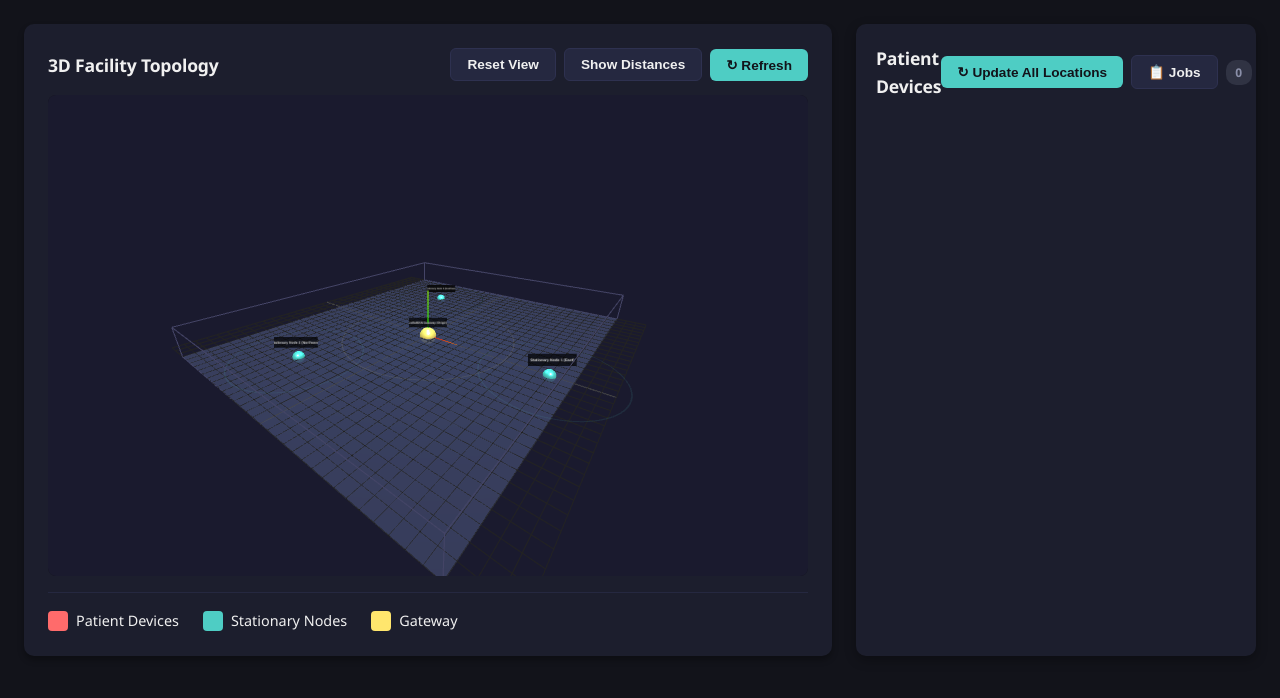
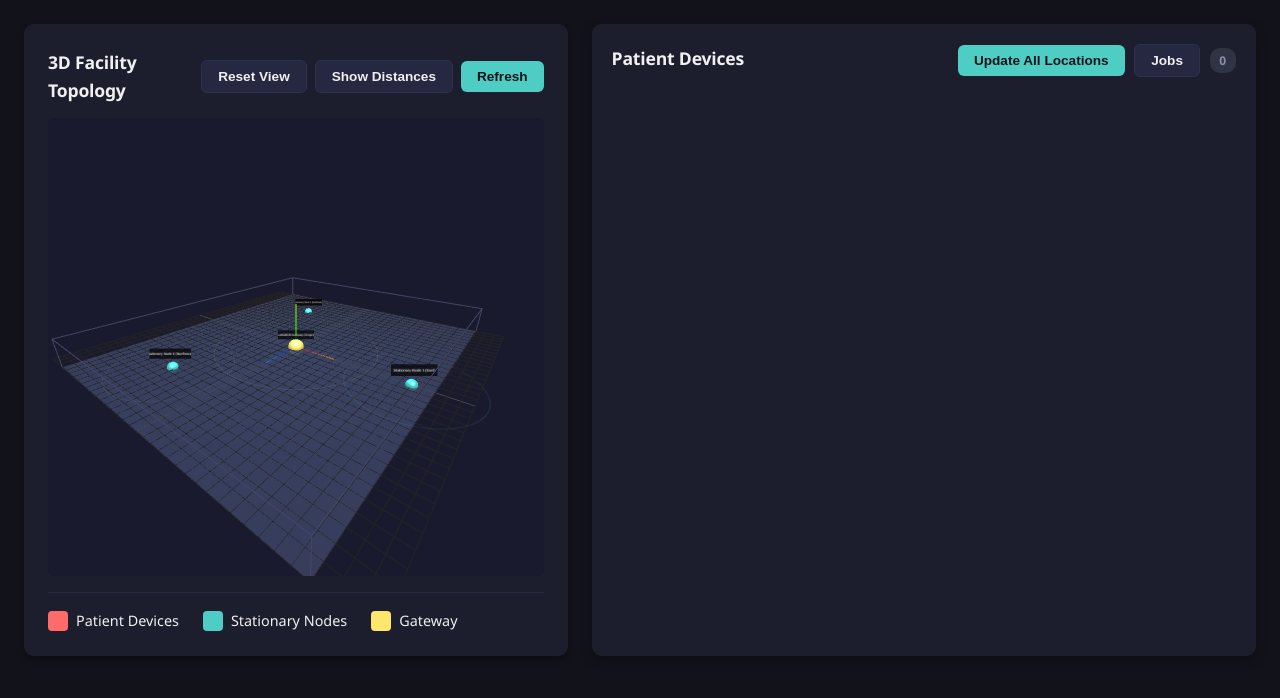
Before and after one commit to jczjj/IOT_GRP_26, a Flask app: page / in a window 1280 px wide. Shown: the part 102-800 px from the top of the page. Run offline with Flask 3, Linux system fonts and the light colour scheme; data that the repository does not hold is empty; parts of the project's set-up code (start-up, migrations or seed data) failed here and were passed over.

Commit message:
Update UI 1

```diff
--- a/static/css/style.css
+++ b/static/css/style.css
@@ -65,7 +65,7 @@ header p {
 /* Main Content Layout */
 .main-content {
     display: grid;
-    grid-template-columns: 1fr 400px;
+    grid-template-columns: minmax(0, 0.9fr) minmax(540px, 1.1fr);
     gap: 1.5rem;
     padding: 1.5rem;
     height: calc(100vh - 120px);
@@ -99,6 +99,23 @@ header p {
     display: flex;
     align-items: center;
     gap: 0.5rem;
+}
+
+.device-panel .panel-header {
+    align-items: flex-start;
+    gap: 1rem;
+}
+
+.device-panel .panel-header h2 {
+    margin-right: auto;
+    white-space: nowrap;
+}
+
+.device-panel .panel-controls {
+    display: flex;
+    justify-content: flex-end;
+    flex-wrap: wrap;
+    gap: 0.6rem;
 }
 
 #canvas-container {
@@ -144,8 +161,8 @@ header p {
 }
 
 .device-list {
-    display: flex;
-    flex-direction: column;
+    display: grid;
+    grid-template-columns: repeat(2, minmax(0, 1fr));
     gap: 0.75rem;
     margin-top: 0.75rem;
 }
@@ -632,6 +649,10 @@ header p {
     .device-panel {
         max-height: 400px;
     }
+
+    .device-list {
+        grid-template-columns: repeat(2, minmax(0, 1fr));
+    }
 }
 
 /* Code and Technical Elements */
@@ -651,6 +672,10 @@ code {
 
 /* Responsive devices */
 @media (max-width: 768px) {
+    .device-list {
+        grid-template-columns: 1fr;
+    }
+
     .detail-grid {
         grid-template-columns: 1fr;
     }
--- a/static/js/dashboard.js
+++ b/static/js/dashboard.js
@@ -303,7 +303,7 @@ async function localizeDeviceIfReady(deviceOrId) {
         const signature = buildRssiSignature(device);
 
         if (data.success) {
-            console.log(`✓ Auto-localized ${deviceId}: (${data.position.x.toFixed(2)}, ${data.position.y.toFixed(2)}, ${data.position.z.toFixed(2)})m`);
+            console.log(`Auto-localized ${deviceId}: (${data.position.x.toFixed(2)}, ${data.position.y.toFixed(2)}, ${data.position.z.toFixed(2)})m`);
             markAutoLocalizationComplete(deviceId, signature);
 
             // If modal is open and showing this device, update it
@@ -345,7 +345,7 @@ function createDeviceCard(device) {
     // Calculate RSSI measurement count
     const rssiCount = getValidRssiCount(device.rssi_readings);
     const localizationReady = hasAllFreshRssi(device.rssi_readings);
-    const readyIndicator = localizationReady ? '✓ Ready' : `${rssiCount}/3`;
+    const readyIndicator = localizationReady ? 'Ready' : `${rssiCount}/3`;
     const readyClass = localizationReady ? 'badge-success' : 'badge-warning';
 
     card.innerHTML = `
@@ -485,7 +485,7 @@ function showDeviceDetails(device) {
                             <span class="badge badge-${localizationReady ? 'success' : 'warning'}">
                                 ${rssiCount}/3
                             </span>
-                            ${localizationReady ? ' ✓ Ready' : ' Need more data'}
+                            ${localizationReady ? ' Ready' : ' Need more data'}
                         </td>
                     </tr>
                 </table>
@@ -681,7 +681,7 @@ function updateModalRSSIAndStatus(device) {
                 // rebuild the table html
                 const tableHtml = `<table class="detail-table">${rows}</table>`;
                 // replace the section's innerHTML but preserve header
-                const header = '<h3>📡 RSSI Readings from Anchors</h3>';
+                const header = '<h3>RSSI Readings from Anchors</h3>';
                 rssiSection.innerHTML = header + tableHtml + (getValidRssiCount(rssiReadings) === 0 ? '<p style="color: #ff9800; padding: 10px;">No RSSI data yet. Trigger location request to collect RSSI readings.</p>' : '');
             }
         }
@@ -1237,10 +1237,10 @@ function getStatusClass(status) {
 }
 
 function getBatteryIcon(level) {
-    if (level >= 75) return '🔋';
-    if (level >= 50) return '🔋';
-    if (level >= 25) return '⚠';
-    return '🪫';
+    if (level >= 75) return 'High';
+    if (level >= 50) return 'Medium';
+    if (level >= 25) return 'Low';
+    return 'Critical';
 }
 
 function getRSSIStrength(rssi) {
@@ -1284,10 +1284,7 @@ function formatTimestamp(timestamp) {
 
 function showToast(message, type = 'info', duration = 3000) {
     const toast = document.getElementById('toast');
-    const icons = { error: '✖', success: '✓', info: 'ℹ', warning: '⚠' };
-    const icon = icons[type] || '';
-    // use innerHTML so we can style the icon separately and keep message readable
-    toast.innerHTML = `<span style="margin-right:8px;font-weight:700">${icon}</span><span>${escapeHtml(String(message))}</span>`;
+    toast.innerHTML = `<span>${escapeHtml(String(message))}</span>`;
     toast.className = `toast toast-${type} show`;
     // log errors to console for easier debugging
     if (type === 'error') console.error('UI Toast Error:', message);
--- a/templates/dashboard.html
+++ b/templates/dashboard.html
@@ -25,7 +25,7 @@
                     <div class="controls">
                         <button id="resetView" class="btn btn-secondary">Reset View</button>
                         <button id="toggleDistances" class="btn btn-secondary">Show Distances</button>
-                        <button id="refreshData" class="btn btn-primary">↻ Refresh</button>
+                        <button id="refreshData" class="btn btn-primary">Refresh</button>
                     </div>
                 </div>
                 <div id="canvas-container"></div>
@@ -50,8 +50,8 @@
                 <div class="panel-header">
                     <h2>Patient Devices</h2>
                     <div class="panel-controls">
-                        <button id="updateAllLocationsBtn" class="btn btn-primary">&#x21bb; Update All Locations</button>
-                        <button id="jobsMenuBtn" class="btn btn-secondary">&#x1F4CB; Jobs</button>
+                        <button id="updateAllLocationsBtn" class="btn btn-primary">Update All Locations</button>
+                        <button id="jobsMenuBtn" class="btn btn-secondary">Jobs</button>
                         <span id="deviceCount" class="badge badge-secondary">0</span>
                     </div>
                 </div>
@@ -70,9 +70,9 @@
                     <!-- Populated by JavaScript -->
                 </div>
                 <div class="modal-actions">
-                    <button id="locateBtn" class="btn btn-primary">&#x1F4CD; Update Location</button>
-                    <button id="requestImageBtn" class="btn btn-success">&#x1F4F7; Request Image</button>
-                    <button id="viewImageBtn" class="btn btn-info" style="display: none;">&#x1F5BC; View Image</button>
+                    <button id="locateBtn" class="btn btn-primary">Update Location</button>
+                    <button id="requestImageBtn" class="btn btn-success">Request Image</button>
+                    <button id="viewImageBtn" class="btn btn-info" style="display: none;">View Image</button>
                 </div>
             </div>
         </div>
```
